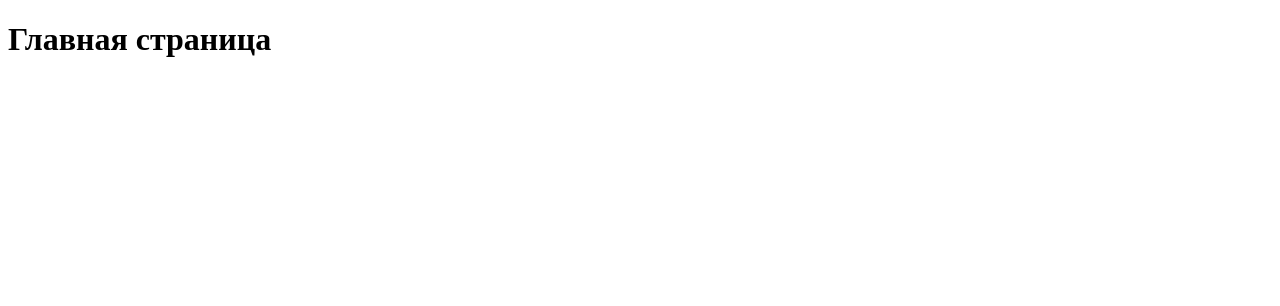
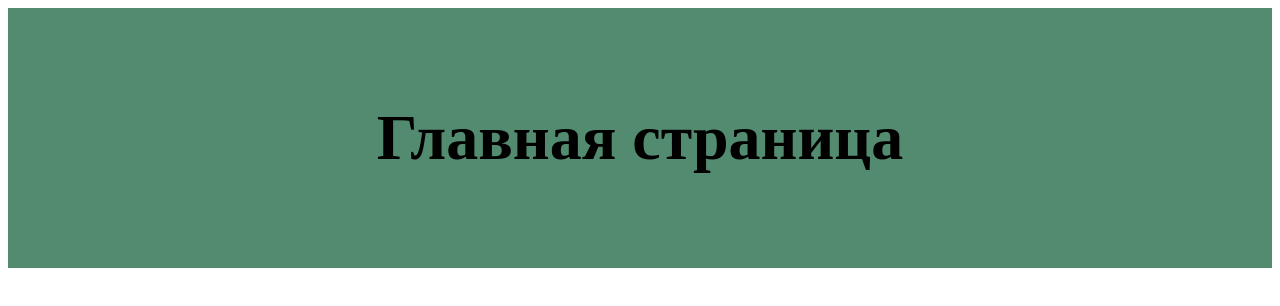
Before and after one commit to layerItool/Check-git, a plain HTML site: page index.html in a window 1280 px wide. Drawn offline with Linux system fonts and the light colour scheme.

Commit message:
header halt

```diff
--- a/index.html
+++ b/index.html
@@ -5,8 +5,12 @@
     <meta http-equiv="X-UA-Compatible" content="IE=edge">
     <meta name="viewport" content="width=device-width, initial-scale=1.0">
     <title>Document</title>
+    <link rel="stylesheet" href="my-appmain.css">
 </head>
 <body>
-    <h1>Главная страница</h1>
+    <header class="header">
+        <h1>Главная страница</h1>
+    </header>
+
 </body>
 </html>
--- a/my-appmain.css
+++ b/my-appmain.css
@@ -0,0 +1,7 @@
+.header{
+    padding: 50px 100px;
+    text-align: center;
+    background-color: #538b70;
+    font-size: 32px;
+    font-family: serif;
+}
```
